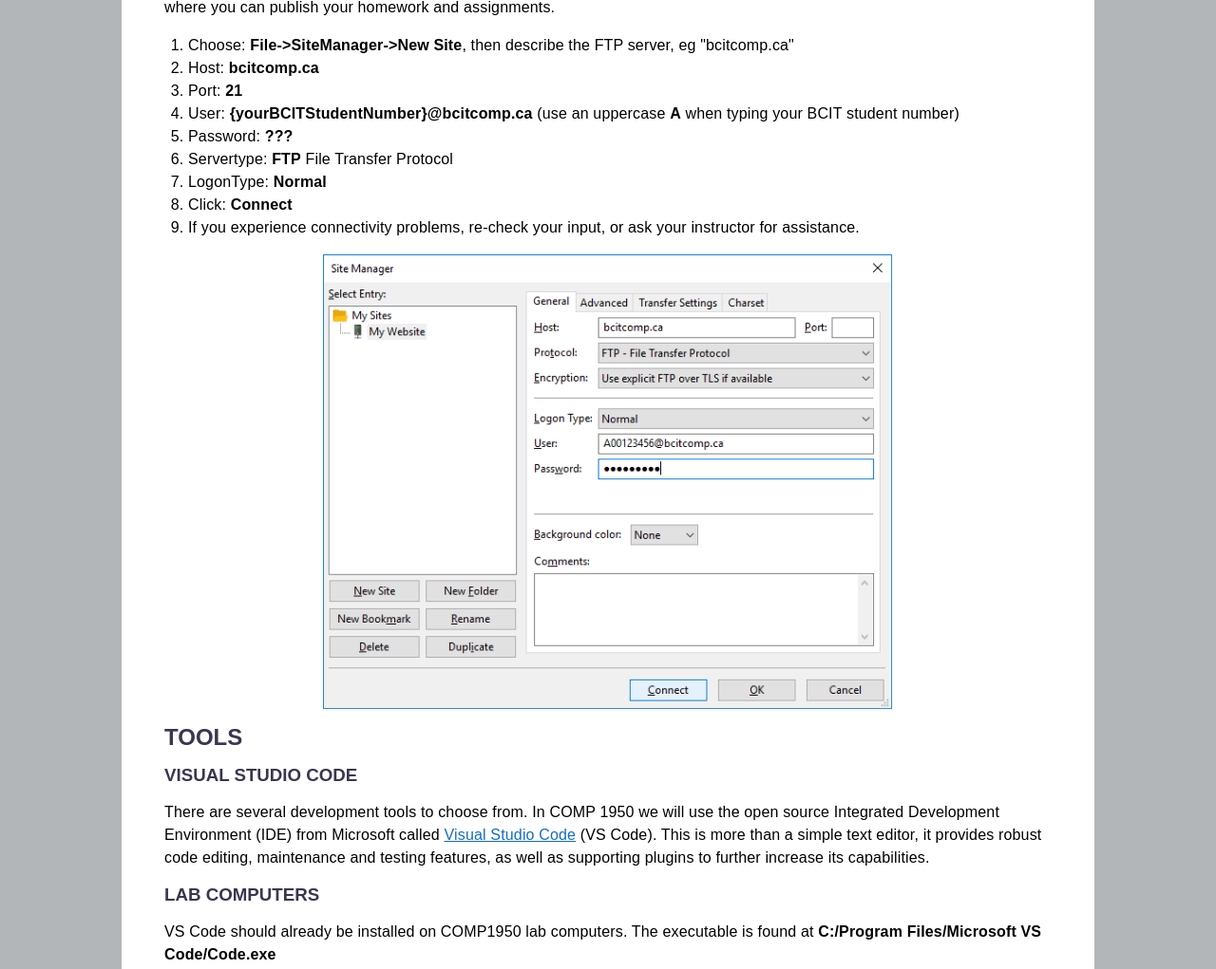
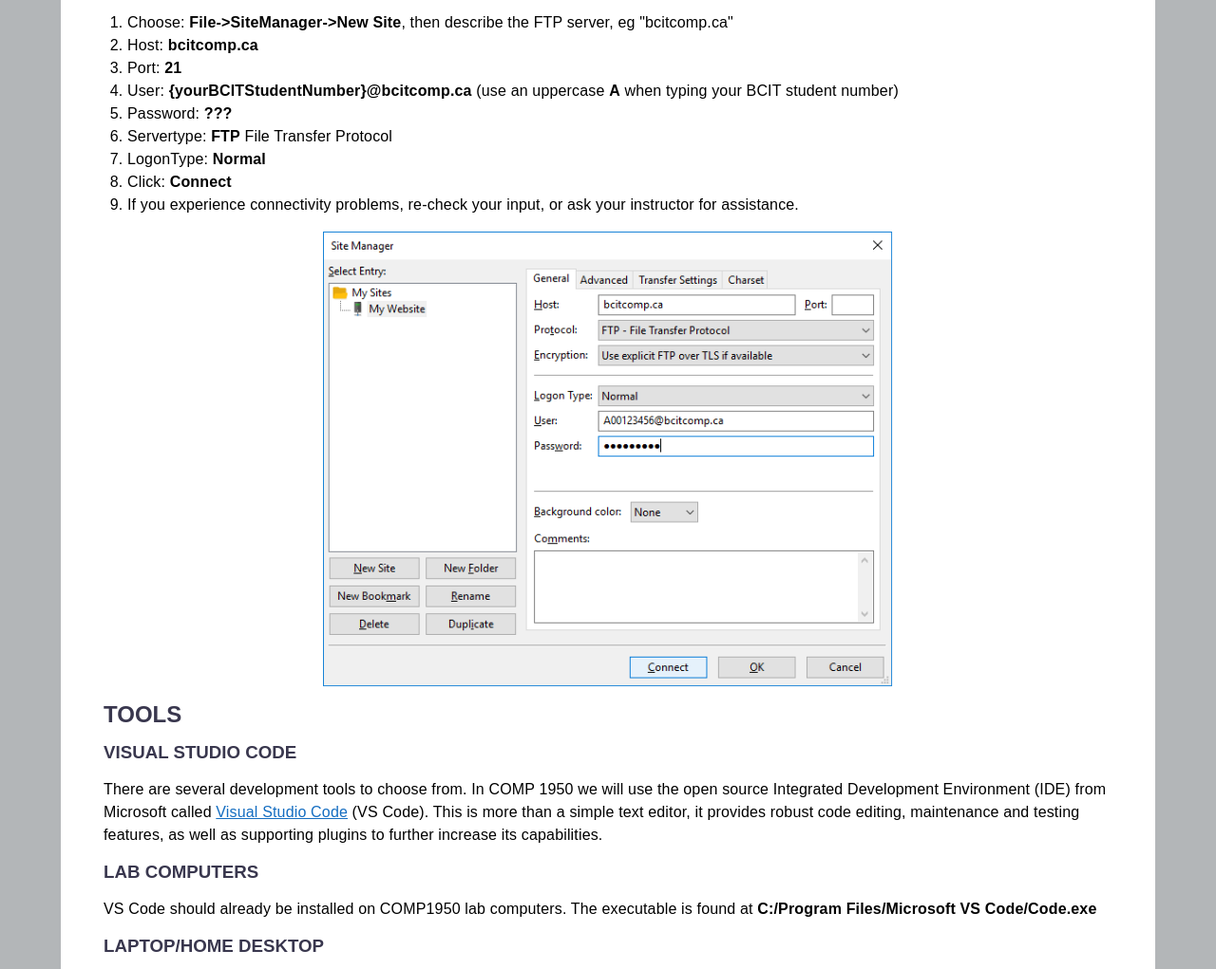
Before and after one commit to VeraSidorova/final-project-comp1950, a plain HTML site: page day1.html in a window 1280 px wide. Shown: the part 1612-2633 px from the top of the page at 95% size. Drawn offline with nearby package versions, Linux system fonts and the light colour scheme; files that its build step writes are made by us from their sources.

Commit message:
Make some changes to responsive images (widths) and grid columns

```diff
--- a/scss/_main.scss
+++ b/scss/_main.scss
@@ -108,7 +108,7 @@
     }
 
     @media (min-width: $desktop) {
-        width: 14vw;
+        width: 16vw;
     }
 }
 
@@ -175,10 +175,6 @@
     @media (min-width: $tabletPortrait) {
         width: 30vw;
     }
-
-    @media (min-width: $desktop) {
-        width: 20vw;
-    }
 }
 
 //lists styles
--- a/scss/_schedule.scss
+++ b/scss/_schedule.scss
@@ -6,7 +6,7 @@
     margin: 0px;
 
     //tablet version with two columns and 3 rows of illustratios
-    @media (min-width: $tabletSmall) {
+    @media (min-width: $tabletPortrait) {
         grid-template-columns: repeat(2, 1fr);
     }
 
--- a/scss/_variables.scss
+++ b/scss/_variables.scss
@@ -21,6 +21,8 @@ $brand-color-light: lighten($brand-color, 20);
 
 // Layout variables
 $padding: 30px;
+$wrapper-90: 90%;
+$wrapper-85: 85%;
 $wrapper-80: 80%;
 $wrapper-75: 75%;
 $wrapper-70: 70%;
--- a/scss/_wrapper.scss
+++ b/scss/_wrapper.scss
@@ -3,19 +3,17 @@
     max-width: 100%;
     background-color: $wrapper-bg-color;
     margin-top: 0px;
+    @include margin-center;
 
-    @media (min-width: $tabletSmall) {
-        max-width: $wrapper-80;
-        @include margin-center;
+    @media (min-width: $tabletPortrait) {
+        max-width: $wrapper-90;
     }
 
     @media (min-width: $desktopSmall) {
-        max-width: $wrapper-75;
-        @include margin-center;
+        max-width: $wrapper-85;
     }
 
     @media (min-width: $desktop) {
-        max-width: $wrapper-70;
-        @include margin-center;
+        max-width: $wrapper-80;
     }
 }
```
